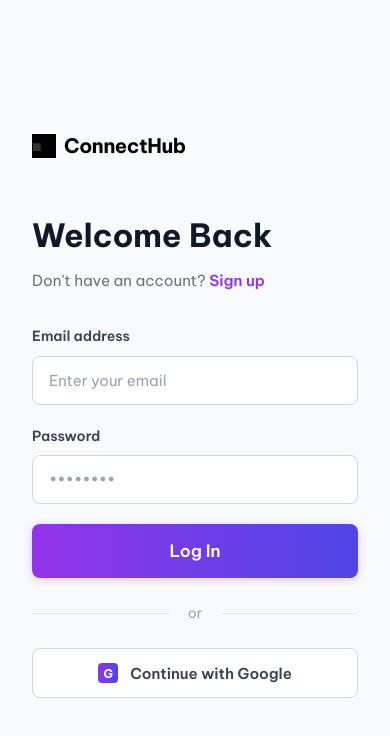
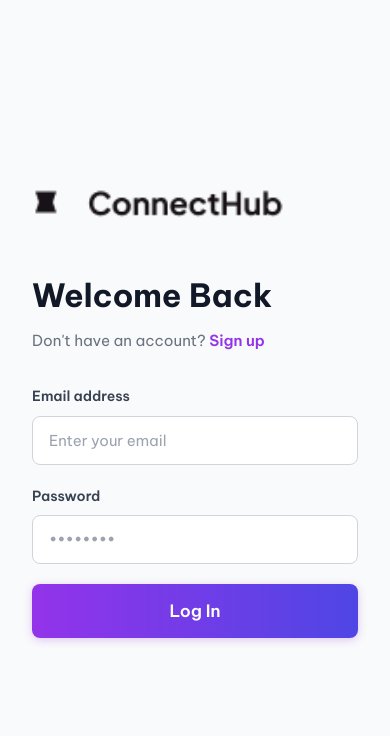
Before and after one commit to prissjasmine05/SQA-ConnectHub, a Next.js app: page /create-acc in a window 390 px wide. Shown: the top 736 px of the page. Built offline with nearby package versions, Linux system fonts and the light colour scheme.

Commit message:
Finalisasi Code Section create-acc by Pris

```diff
--- a/pages/create-acc/CreateAccount.module.css
+++ b/pages/create-acc/CreateAccount.module.css
@@ -1,3 +1,4 @@
+/* ========== LAYOUT DASAR ========== */
 .container {
     display: grid;
     grid-template-columns: 1fr 1fr;
@@ -26,18 +27,10 @@
     margin-bottom: 3rem;
   }
 
-  .logoIcon {
-    width: 24px;
-    height: 24px;
-    background: #000;
-    display: block;
-  }
-
-  .logoText {
-    font-weight: 700;
-    font-size: 1.25rem;
-    color: #000;
-    letter-spacing: -0.02em;
+  /* (opsional) memastikan tinggi logo konsisten untuk <Image/> Next */
+  .logo :global(img) {
+    height: 40px;
+    width: auto;
   }
 
   /* Form Content */
@@ -103,80 +96,11 @@
     color: #9CA3AF;
   }
 
-  /* OR Divider */
-  .orDivider {
-    text-align: center;
-    margin: 1.5rem 0;
-    position: relative;
-    color: #9CA3AF;
-    font-size: 0.875rem;
-  }
-
-  .orDivider::before,
-  .orDivider::after {
-    content: '';
-    position: absolute;
-    top: 50%;
-    width: 42%;
-    height: 1px;
-    background: #E5E7EB;
-  }
-
-  .orDivider::before {
-    left: 0;
-  }
-
-  .orDivider::after {
-    right: 0;
-  }
-
-  /* Social Login */
-  .socialLogin {
-    margin-bottom: 1rem;
-  }
-
-  .socialBtn {
-    width: 100%;
-    padding: 0.875rem;
-    border: 1px solid #D1D5DB;
-    border-radius: 8px;
-    background: #fff;
-    cursor: pointer;
-    font-weight: 600;
-    color: #374151;
-    font-size: 0.9375rem;
-    transition: all 0.2s ease;
-    display: flex;
-    align-items: center;
-    justify-content: center;
-    gap: 0.75rem;
-  }
-
-  .socialBtn:hover {
-    border-color: #9333EA;
-    background: #F9FAFB;
-  }
-
-  .googleIcon {
-    width: 20px;
-    height: 20px;
-    background: linear-gradient(to right, #9333EA, #4F46E5);
-    color: #fff;
-    border-radius: 4px;
-    display: flex;
-    align-items: center;
-    justify-content: center;
-    font-weight: 700;
-    font-size: 0.75rem;
-  }
-
-  /* Interests Page */
-  .interestsContent {
-    width: 100%;
-  }
+  /* ====== Interests Page (default) ====== */
+  .interestsContent { width: 100%; }
 
   .interestsHeader {
-    text-align: right;
+    text-align: right; /* akan ditimpa saat fullPage */
     margin-bottom: 2rem;
   }
 
@@ -192,6 +116,7 @@
     font-size: 0.9rem;
   }
 
+  /* Default grid (akan ditimpa saat fullPage) */
   .interestsGrid {
     display: grid;
     grid-template-columns: repeat(5, 1fr);
@@ -199,48 +124,51 @@
     margin-bottom: 2rem;
   }
 
+  /* Kartu versi baru (gambar + label bawah) */
   .interestCard {
-    aspect-ratio: 1;
-    border-radius: 12px;
+    position: relative;
+    border-radius: 16px;
+    background: #fff;
+    border: 1px solid #E5E7EB;
+    box-shadow: 0 6px 20px rgba(0,0,0,0.06);
     overflow: hidden;
+    transition: transform .2s ease, box-shadow .2s ease, border-color .2s ease;
     cursor: pointer;
-    position: relative;
-    transition: all 0.3s ease;
-    border: 3px solid transparent;
   }
 
   .interestCard:hover {
-    transform: scale(1.05);
+    transform: translateY(-3px);
+    box-shadow: 0 10px 28px rgba(0,0,0,0.10);
   }
 
   .interestCard.selected {
     border-color: #9333EA;
-    box-shadow: 0 4px 12px rgba(147, 51, 234, 0.3);
+    box-shadow: 0 8px 24px rgba(147,51,234,0.18);
   }
 
-  .interestCard img {
+  .interestThumb {
+    width: 100%;
+    aspect-ratio: 1 / 1;
+    overflow: hidden;
+  }
+
+  .interestThumb img {
     width: 100%;
     height: 100%;
     object-fit: cover;
   }
 
-  .interestOverlay {
-    position: absolute;
-    bottom: 0;
-    left: 0;
-    right: 0;
-    background: linear-gradient(to top, rgba(0,0,0,0.7), transparent);
-    padding: 0.75rem 0.5rem;
-    color: #fff;
+  .interestLabel {
+    padding: 10px 12px 14px;
     font-weight: 600;
-    font-size: 0.875rem;
-    text-align: center;
+    color: #111827;
+    text-align: left;
   }
 
   .checkmark {
     position: absolute;
-    top: 0.5rem;
-    right: 0.5rem;
+    top: 10px;
+    right: 10px;
     width: 28px;
     height: 28px;
     background: #9333EA;
@@ -255,7 +183,7 @@
 
   .interestsFooter {
     display: flex;
-    justify-content: flex-end;
+    justify-content: flex-end; /* akan ditengah saat fullPage */
   }
 
   /* Right Section - Image */
@@ -270,37 +198,83 @@
     object-fit: cover;
   }
 
-  /* Responsive */
+  /* ========== FULL PAGE MODE UNTUK STEP "INTERESTS" ========== */
+  .fullPage {
+    grid-template-columns: 1fr; /* jadi satu kolom penuh */
+    background: linear-gradient(180deg, #F0F0FF 0%, #FFFFFF 100%);
+  }
+
+  .fullPage .rightSection { display: none; }
+
+  .fullPage .leftSection {
+    background: transparent;
+    padding: 2.5rem 0 2.75rem;
+  }
+
+  .fullPage .formWrapper { max-width: 1100px; }
+
+  .fullPage .interestsHeader {
+    text-align: center;
+    margin: 0 auto 1.25rem auto;
+  }
+
+  /* Search bar */
+  .searchBar {
+    margin: 1.25rem auto 0;
+    width: min(820px, 92%);
+    height: 48px;
+    background: #ffffff;
+    border: 1px solid #E5E7EB;
+    border-radius: 999px;
+    display: flex;
+    align-items: center;
+    gap: 10px;
+    padding: 0 16px;
+    box-shadow: 0 4px 18px rgba(79,70,229,0.06);
+  }
+
+  .searchIcon {
+    font-size: 18px;
+    color: #9CA3AF;
+    user-select: none;
+  }
+
+  .searchBar input {
+    flex: 1;
+    border: none;
+    outline: none;
+    background: transparent;
+    font-size: 0.95rem;
+    color: #111827;
+  }
+
+  /* Grid lebih besar & center */
+  .fullPage .interestsGrid {
+    grid-template-columns: repeat(5, 1fr);
+    gap: 22px;
+    margin: 24px auto 28px;
+    width: min(1100px, 94%);
+  }
+
+  /* Footer tombol center */
+  .fullPage .interestsFooter {
+    justify-content: center;
+    margin-top: 8px;
+  }
+
+  /* ========== RESPONSIVE ========== */
   @media (max-width: 1200px) {
-    .interestsGrid {
-      grid-template-columns: repeat(4, 1fr);
-    }
+    .fullPage .interestsGrid { grid-template-columns: repeat(4, 1fr); }
   }
 
   @media (max-width: 968px) {
-    .container {
-      grid-template-columns: 1fr;
-    }
-
-    .rightSection {
-      display: none;
-    }
-
-    .interestsGrid {
-      grid-template-columns: repeat(3, 1fr);
-    }
+    .container { grid-template-columns: 1fr; }
+    .rightSection { display: none; }
+    .fullPage .interestsGrid { grid-template-columns: repeat(3, 1fr); }
   }
 
   @media (max-width: 640px) {
-    .interestsGrid {
-      grid-template-columns: repeat(2, 1fr);
-    }
-
-    .interestsHeader {
-      text-align: center;
-    }
-
-    .interestsFooter {
-      justify-content: center;
-    }
+    .fullPage .interestsGrid { grid-template-columns: repeat(2, 1fr); }
+    .fullPage .interestsHeader { text-align: center; }
+    .fullPage .interestsFooter { justify-content: center; }
   }
--- a/pages/create-acc/index.js
+++ b/pages/create-acc/index.js
@@ -1,6 +1,7 @@
 import { useState } from 'react';
 import Head from 'next/head';
 import Link from 'next/link';
+import Image from 'next/image';
 import { useRouter } from 'next/router';
 import Button from '../../components/Button';
 import styles from './CreateAccount.module.css';
@@ -8,6 +9,7 @@
 export default function CreateAccount() {
   const router = useRouter();
   const [currentStep, setCurrentStep] = useState('login'); // 'login', 'signup', 'interests'
+  const [searchTerm, setSearchTerm] = useState('');
 
   const [loginData, setLoginData] = useState({
     email: '',
@@ -58,20 +60,38 @@
     router.push('/main-page');
   };
 
+  const filteredInterests = interests.filter(i =>
+    i.name.toLowerCase().includes(searchTerm.toLowerCase())
+  );
+
   return (
     <>
       <Head>
         <title>Create Account - ConnectHub</title>
       </Head>
 
-      <div className={styles.container}>
+      {/* Tambah modifier styles.fullPage saat step interests */}
+      <div
+  className={[
+    styles.container,
+    currentStep === 'interests' ? styles.fullPage : ''
+  ].join(' ')}
+  data-step={currentStep} // buat debug di DevTools
+>
         {/* Left Form Section */}
         <div className={styles.leftSection}>
           <div className={styles.formWrapper}>
             {/* Logo */}
             <div className={styles.logo}>
-              <span className={styles.logoIcon}>■</span>
-              <span className={styles.logoText}>ConnectHub</span>
+              <Link href="/">
+                <Image
+                  src="/images/LogoConnectHub.png"
+                  alt="ConnectHub"
+                  width={150}
+                  height={40}
+                  priority
+                />
+              </Link>
             </div>
 
             {currentStep === 'login' && (
@@ -109,16 +129,7 @@
                   </Button>
                 </form>
 
-                <div className={styles.orDivider}>
-                  <span>or</span>
-                </div>
 
-                <div className={styles.socialLogin}>
-                  <button className={styles.socialBtn}>
-                    <span className={styles.googleIcon}>G</span>
-                    Continue with Google
-                  </button>
-                </div>
               </div>
             )}
 
@@ -179,37 +190,38 @@
                   </Button>
                 </form>
 
-                <div className={styles.orDivider}>
-                  <span>or</span>
-                </div>
-
-                <div className={styles.socialLogin}>
-                  <button className={styles.socialBtn}>
-                    <span className={styles.googleIcon}>G</span>
-                    Continue with Google
-                  </button>
-                </div>
               </div>
             )}
 
-            {currentStep === 'interests' && (
+{currentStep === 'interests' && (
               <div className={styles.interestsContent}>
                 <div className={styles.interestsHeader}>
                   <h1>What are you interested in?</h1>
                   <p>Choose your interest to get personalized content</p>
+
+                  {/* Search bar */}
+                  <div className={styles.searchBar}>
+                    <span className={styles.searchIcon}>⌕</span>
+                    <input
+                      type="text"
+                      placeholder="Search"
+                      value={searchTerm}
+                      onChange={(e) => setSearchTerm(e.target.value)}
+                    />
+                  </div>
                 </div>
 
                 <div className={styles.interestsGrid}>
-                  {interests.map((interest) => (
+                  {filteredInterests.map((interest) => (
                     <div
                       key={interest.id}
                       className={`${styles.interestCard} ${selectedInterests.includes(interest.id) ? styles.selected : ''}`}
                       onClick={() => toggleInterest(interest.id)}
                     >
-                      <img src={interest.image} alt={interest.name} />
-                      <div className={styles.interestOverlay}>
-                        <span>{interest.name}</span>
+                      <div className={styles.interestThumb}>
+                        <img src={interest.image} alt={interest.name} />
                       </div>
+                      <div className={styles.interestLabel}>{interest.name}</div>
                       {selectedInterests.includes(interest.id) && (
                         <div className={styles.checkmark}>✓</div>
                       )}
@@ -227,10 +239,10 @@
           </div>
         </div>
 
-        {/* Right Image Section */}
+        {/* Right Image Section — otomatis tersembunyi saat fullPage */}
         <div className={styles.rightSection}>
           <img
-            src="https://images.unsplash.com/photo-1529156069898-49953e39b3ac?w=1000"
+            src="https://www.storable.com/wp-content/uploads/2025/02/Storable_Team.png"
             alt="Community"
           />
         </div>
```
Also changed, not shown: components/Footer.js (+1 -10 lines), components/Footer.module.css (+7 -0 lines), components/Navbar.js (+34 -11 lines), components/Navbar.module.css (+7 -0 lines), pages/index.js (+5 -5 lines), pages/register/index.js (deleted).
